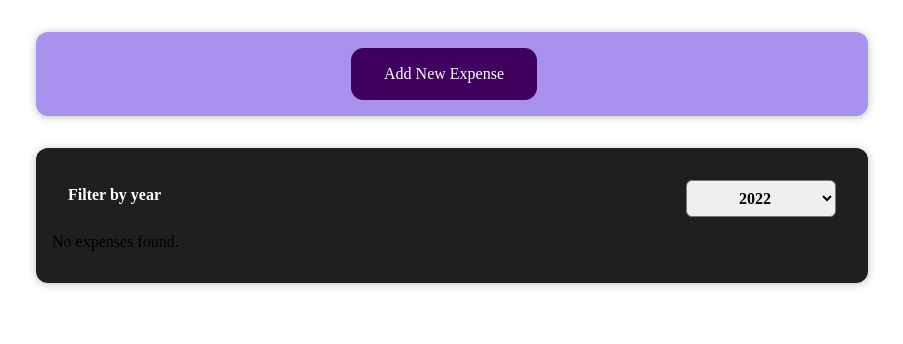
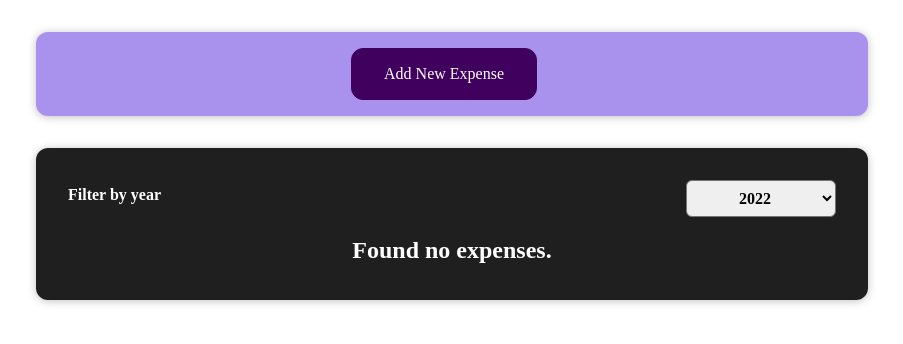
Before and after one commit to SongChangseok/udemy-react-study, a React (Create React App) app: page / in a window 1280 px wide. Shown: the top 344 px of the page, without its empty margins (188-1091 px from the left). Built offline with nearby package versions, Linux system fonts and the light colour scheme.

Commit message:
ExpensesList 컴포넌트로 분할

```diff
--- a/src/components/Expenses/ExpenseItem.js
+++ b/src/components/Expenses/ExpenseItem.js
@@ -4,6 +4,7 @@ import "./ExpenseItem.css";
 
 export default function ExpenseItem({ date, title, amount }) {
   return (
+    <li>
       <Card className="expense-item">
         <ExpenseDate date={date} />
         <div className="expense-item__description">
@@ -11,5 +12,6 @@ export default function ExpenseItem({ date, title, amount }) {
           <div className="expense-item__price">${amount}</div>
         </div>
       </Card>
+    </li>
   );
 }
--- a/src/components/Expenses/Expenses.js
+++ b/src/components/Expenses/Expenses.js
@@ -1,7 +1,7 @@
 import { useState } from "react";
 import Card from "../UI/Card";
 import ExpensesFilter from "./ExpensesFilter";
-import ExpenseItem from "./ExpenseItem";
+import ExpensesList from "./ExpensesList";
 import "./Expenses.css";
 
 export default function Expenses({ items }) {
@@ -12,13 +12,6 @@ export default function Expenses({ items }) {
   const filteredExpenses = items.filter(
     (expense) => expense.date.getFullYear().toString() === filteredYear
   );
-  let expensesContent = <p>No expenses found.</p>;
-
-  if (filteredExpenses.length > 0) {
-    expensesContent = filteredExpenses.map((expense) => (
-      <ExpenseItem key={expense.id} {...expense} />
-    ));
-  }
 
   return (
     <Card className="expenses">
@@ -26,7 +19,7 @@ export default function Expenses({ items }) {
         selectedYear={filteredYear}
         onFilterYear={filterYearHandler}
       />
-      {expensesContent}
+      <ExpensesList items={filteredExpenses} />
     </Card>
   );
 }
--- /dev/null
+++ b/src/components/Expenses/ExpensesList.css
@@ -0,0 +1,9 @@
+.expenses-list {
+  list-style: none;
+  padding: 0;
+}
+
+.expenses-list__fallback {
+  color: white;
+  text-align: center;
+}
--- /dev/null
+++ b/src/components/Expenses/ExpensesList.js
@@ -0,0 +1,17 @@
+import "./ExpensesList.css";
+import ExpenseItem from "./ExpenseItem";
+
+const ExpensesList = ({ items }) => {
+  if (items.length === 0)
+    return <h2 className="expenses-list__fallback">Found no expenses.</h2>;
+
+  return (
+    <ul className="expenses-list">
+      {items.map((expense) => (
+        <ExpenseItem key={expense.id} {...expense} />
+      ))}
+    </ul>
+  );
+};
+
+export default ExpensesList;
```
Lines whose indentation alone changed are shown as unchanged.
